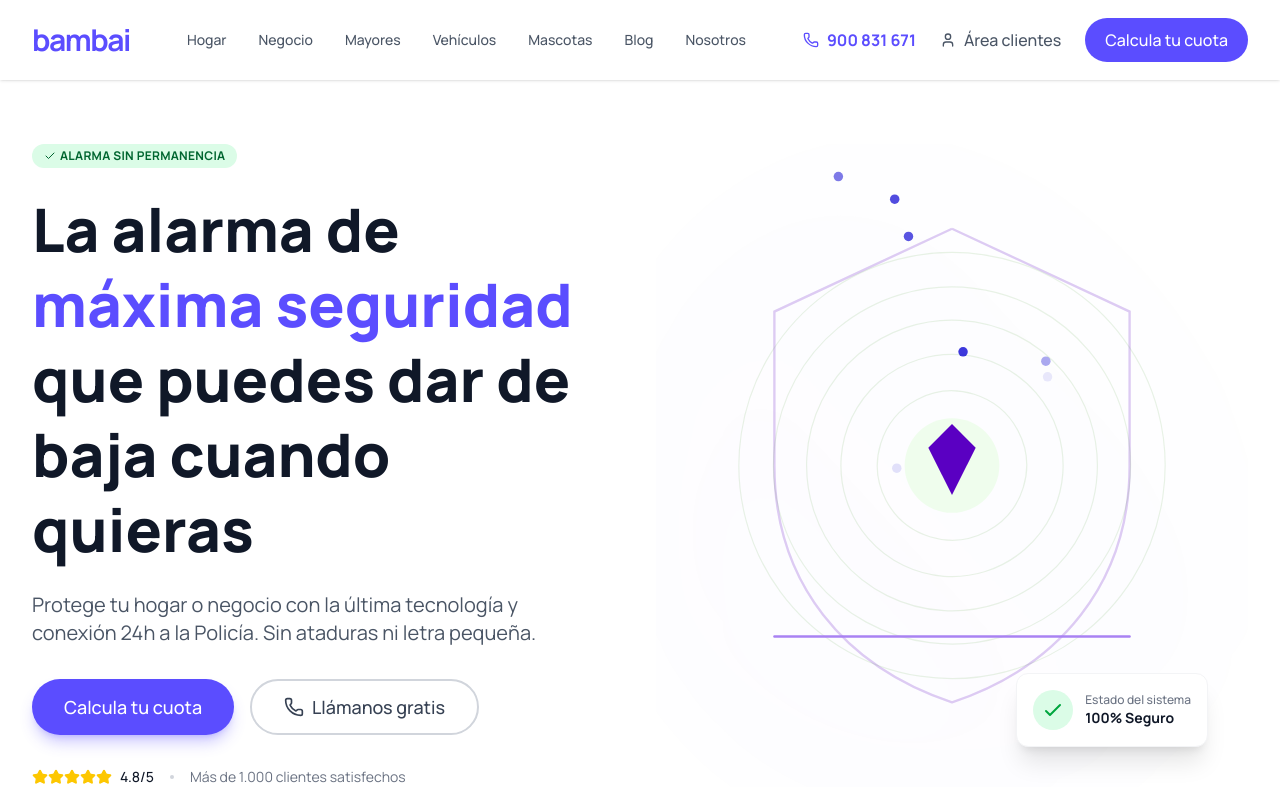
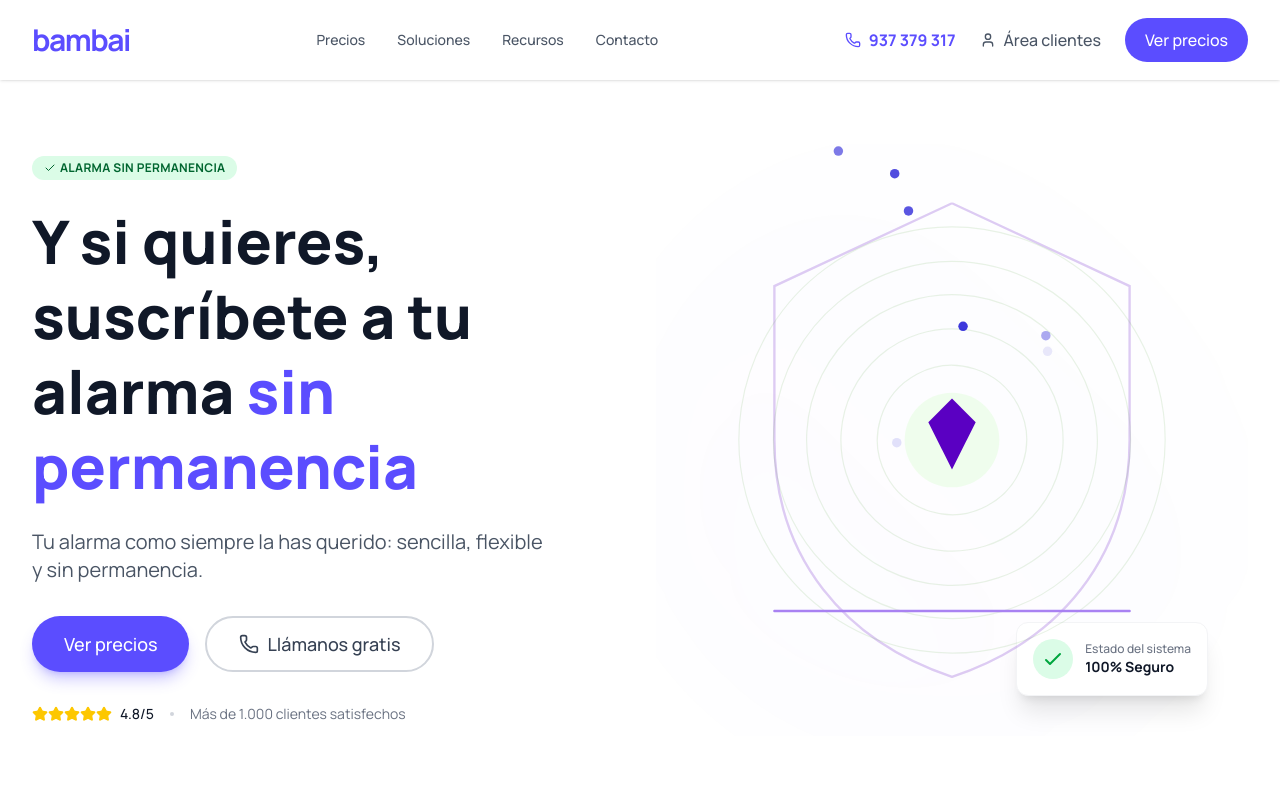
Before and after one commit to Miguel-Angel4/bambai-clone, a React (Vite) app: page / in a window 1280 px wide. Shown: the top 800 px of the page. Built offline with nearby package versions, Linux system fonts and the light colour scheme.

Commit message:
Update Navbar and Hero to match bambai.es text and structure

```diff
--- a/src/components/Hero.tsx
+++ b/src/components/Hero.tsx
@@ -17,16 +17,16 @@ export const Hero: React.FC = () => {
                         </div>
 
                         <h1 className="text-4xl md:text-5xl lg:text-6xl font-extrabold text-gray-900 leading-tight mb-6">
-                            La alarma de <span className="text-primary">máxima seguridad</span> que puedes dar de baja cuando quieras
+                            Y si quieres, suscríbete a tu alarma <span className="text-primary">sin permanencia</span>
                         </h1>
 
                         <p className="text-lg md:text-xl text-gray-600 mb-8 max-w-lg">
-                            Protege tu hogar o negocio con la última tecnología y conexión 24h a la Policía. Sin ataduras ni letra pequeña.
+                            Tu alarma como siempre la has querido: sencilla, flexible y sin permanencia.
                         </p>
 
                         <div className="flex flex-col sm:flex-row gap-4 mb-8">
                             <Button size="lg" className="w-full sm:w-auto shadow-lg shadow-primary/30">
-                                Calcula tu cuota
+                                Ver precios
                             </Button>
                             <Button variant="outline" size="lg" className="w-full sm:w-auto border-2">
                                 <Phone className="w-5 h-5 mr-2" />
--- a/src/components/Navbar.tsx
+++ b/src/components/Navbar.tsx
@@ -6,13 +6,10 @@ export const Navbar: React.FC = () => {
     const [isOpen, setIsOpen] = useState(false);
 
     const navLinks = [
-        { name: 'Hogar', href: '#' },
-        { name: 'Negocio', href: '#' },
-        { name: 'Mayores', href: '#' },
-        { name: 'Vehículos', href: '#' },
-        { name: 'Mascotas', href: '#' },
-        { name: 'Blog', href: '#' },
-        { name: 'Nosotros', href: '#' },
+        { name: 'Precios', href: '#' },
+        { name: 'Soluciones', href: '#' },
+        { name: 'Recursos', href: '#' },
+        { name: 'Contacto', href: '#' },
     ];
 
     return (
@@ -41,16 +38,16 @@ export const Navbar: React.FC = () => {
 
                     {/* Desktop Right Actions */}
                     <div className="hidden lg:flex items-center space-x-6">
-                        <a href="tel:900831671" className="flex items-center text-primary font-bold">
+                        <a href="tel:937379317" className="flex items-center text-primary font-bold">
                             <Phone className="w-4 h-4 mr-2" />
-                            900 831 671
+                            937 379 317
                         </a>
                         <a href="#" className="flex items-center text-gray-600 hover:text-primary font-medium">
                             <User className="w-4 h-4 mr-2" />
                             Área clientes
                         </a>
                         <Button variant="primary" size="md">
-                            Calcula tu cuota
+                            Ver precios
                         </Button>
                     </div>
 
@@ -80,9 +77,9 @@ export const Navbar: React.FC = () => {
                             </a>
                         ))}
                         <div className="mt-4 pt-4 border-t border-gray-100">
-                            <a href="tel:900831671" className="block px-3 py-2 text-primary font-bold">
+                            <a href="tel:937379317" className="block px-3 py-2 text-primary font-bold">
                                 <Phone className="w-4 h-4 inline mr-2" />
-                                900 831 671
+                                937 379 317
                             </a>
                             <a href="#" className="block px-3 py-2 text-gray-600 font-medium">
                                 <User className="w-4 h-4 inline mr-2" />
@@ -90,7 +87,7 @@ export const Navbar: React.FC = () => {
                             </a>
                             <div className="px-3 py-2">
                                 <Button variant="primary" className="w-full">
-                                    Calcula tu cuota
+                                    Ver precios
                                 </Button>
                             </div>
                         </div>
```
